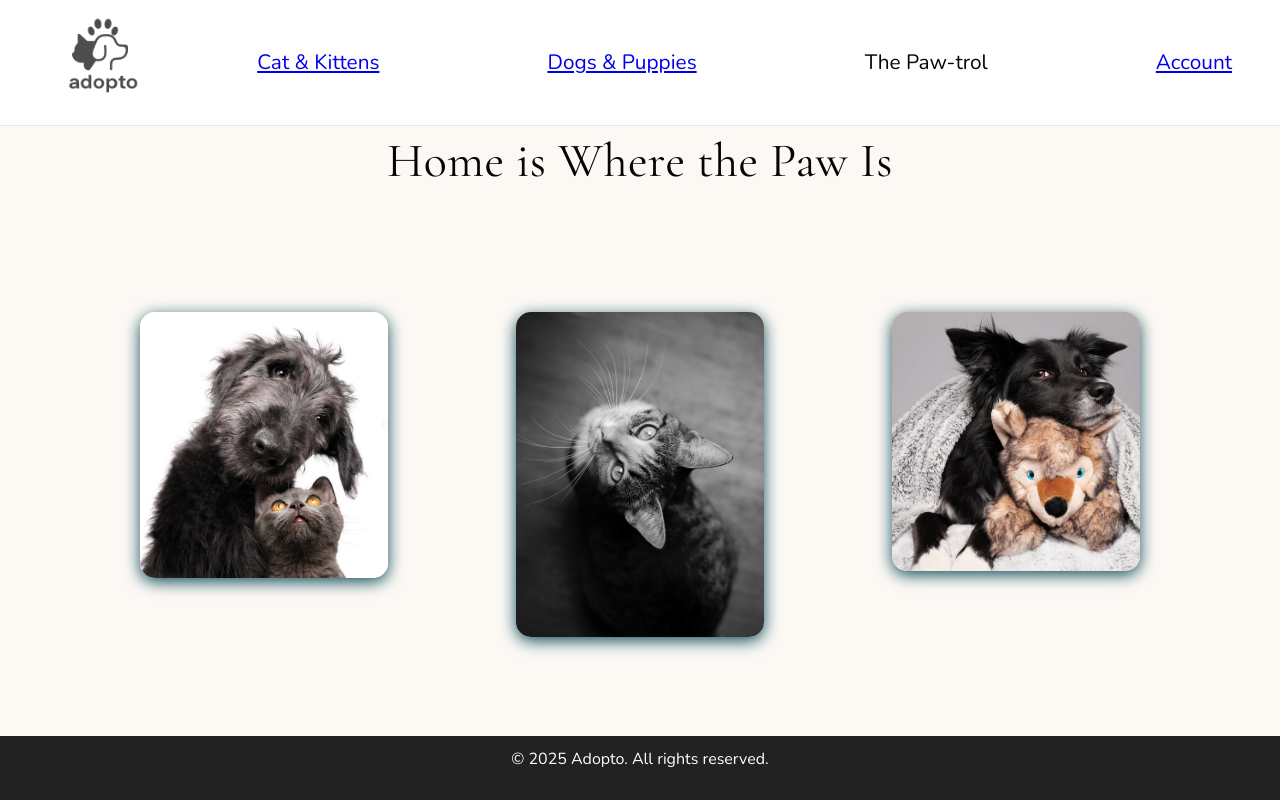
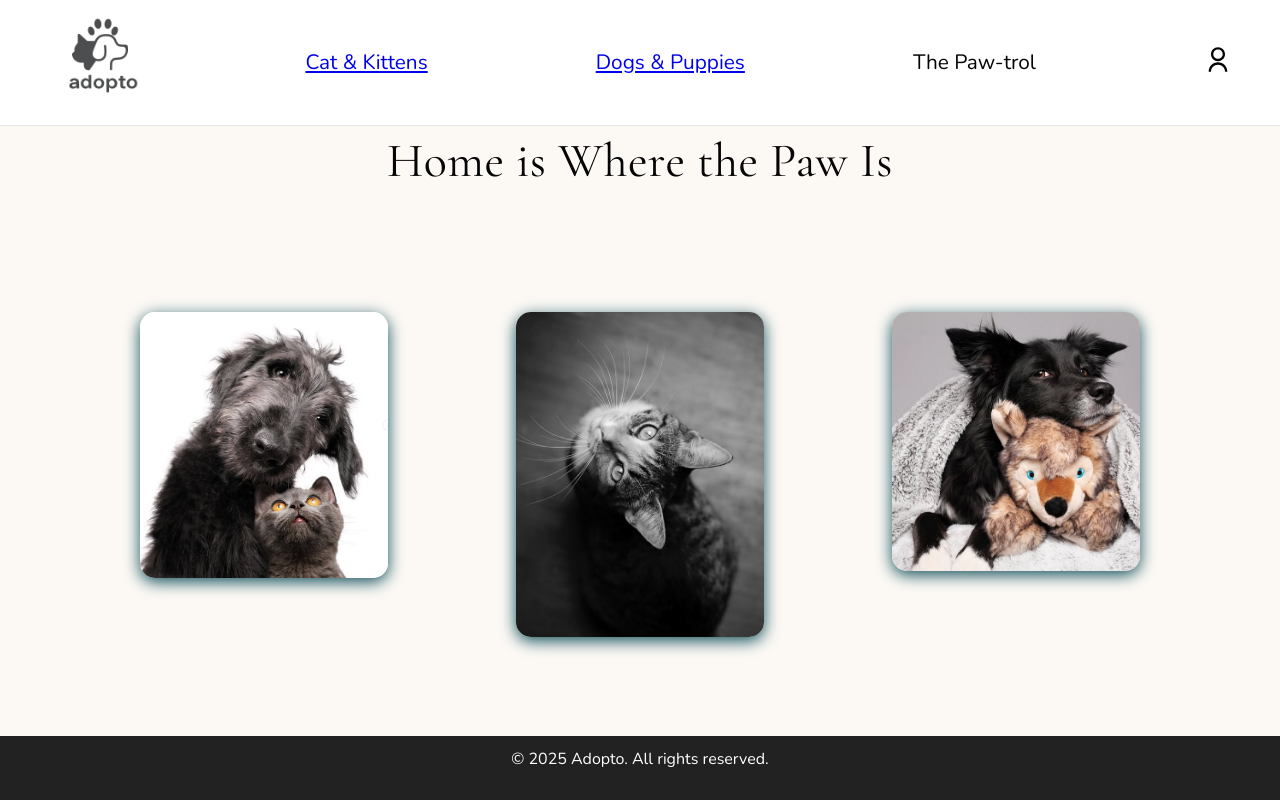
Before and after one commit to mariadanieladlg/frontend_adopto, a React app: page / in a window 1280 px wide. Built offline with nearby package versions, Linux system fonts and the light colour scheme; the HTML template or start-up script is replaced by a standard one.

Commit message:
React-Icon Link account

```diff
--- a/src/components/Navbar.css
+++ b/src/components/Navbar.css
@@ -33,3 +33,15 @@
 .nav-links li:hover {
   color: #114f5a;
 }
+
+.account-link {
+  color: #040404;
+  display: flex;
+  align-items: center;
+  transition: transform 0.2s, color 0.3s;
+}
+
+.account-link:hover {
+  color: #114f5a;
+  transform: scale(1.1);
+}
--- a/src/components/Navbar.jsx
+++ b/src/components/Navbar.jsx
@@ -1,4 +1,5 @@
 import "./Navbar.css";
+import { RiUserLine } from "react-icons/ri";
 import { Link } from "react-router-dom";
 import navLogo from "../assets/logo-adopto.png";
 
@@ -20,7 +21,9 @@ const Navbar = () => {
         </li>
         <li>The Paw-trol</li>
         <li>
-          <Link to="/Account">Account</Link>
+          <Link to="/Account" className="account-link">
+            <RiUserLine size={28} />
+          </Link>
         </li>
       </ul>
     </nav>
```
